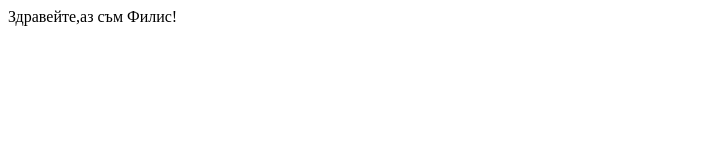
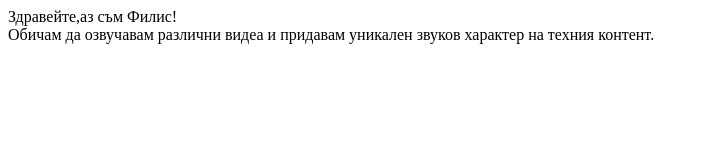
Before and after one commit to filis666/stu2001321028, a plain HTML site: page index.html in a window 1280 px wide. Shown: the whole page, without its empty margins (0-709 px from the left). Drawn offline with Linux system fonts and the light colour scheme.

Commit message:
Add info about interests

```diff
--- a/index.html
+++ b/index.html
@@ -9,3 +9,6 @@
 
     <!-- информация за вас  -->
     <div>Здравейте,аз съм Филис!</div>
+
+<!-- - информация за вашите хобита и интереси -->
+    <div>Обичам да озвучавам различни видеа и придавам уникален звуков характер на техния контент.</div>
```
